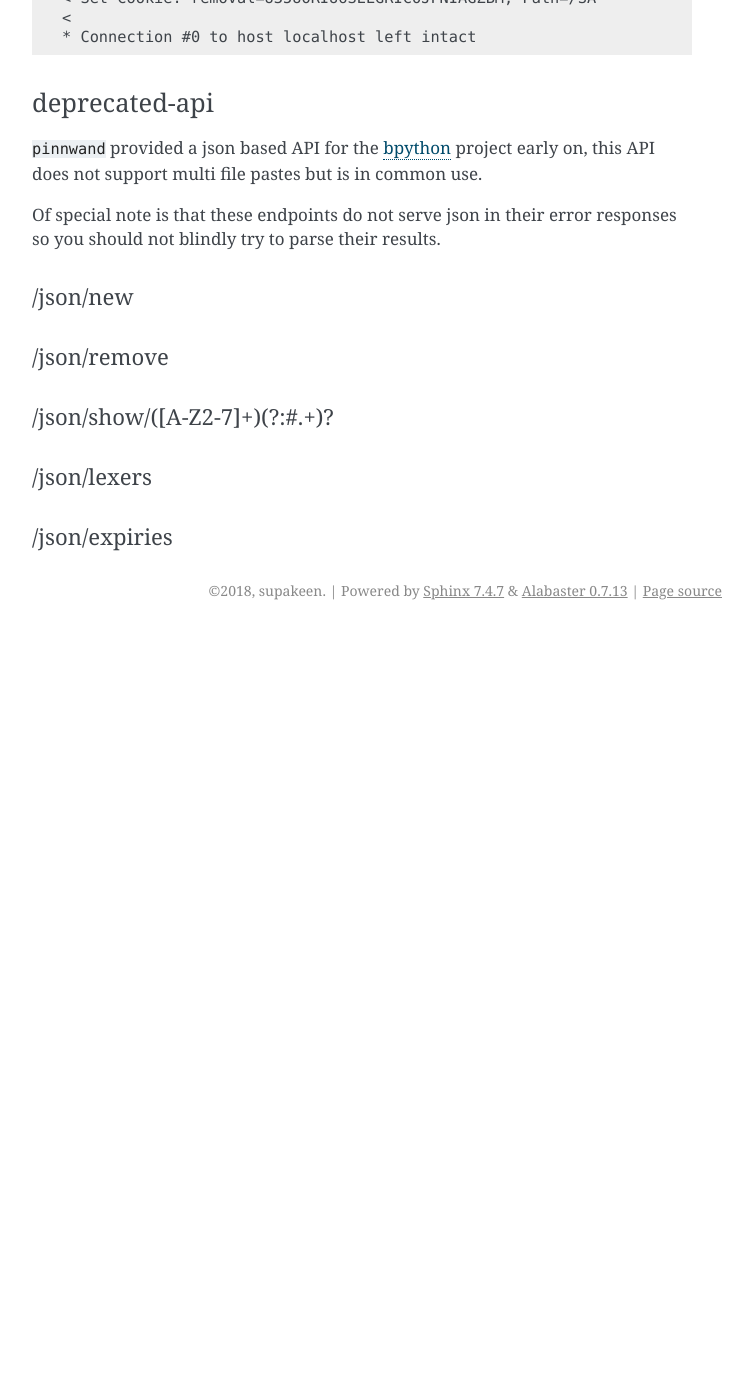
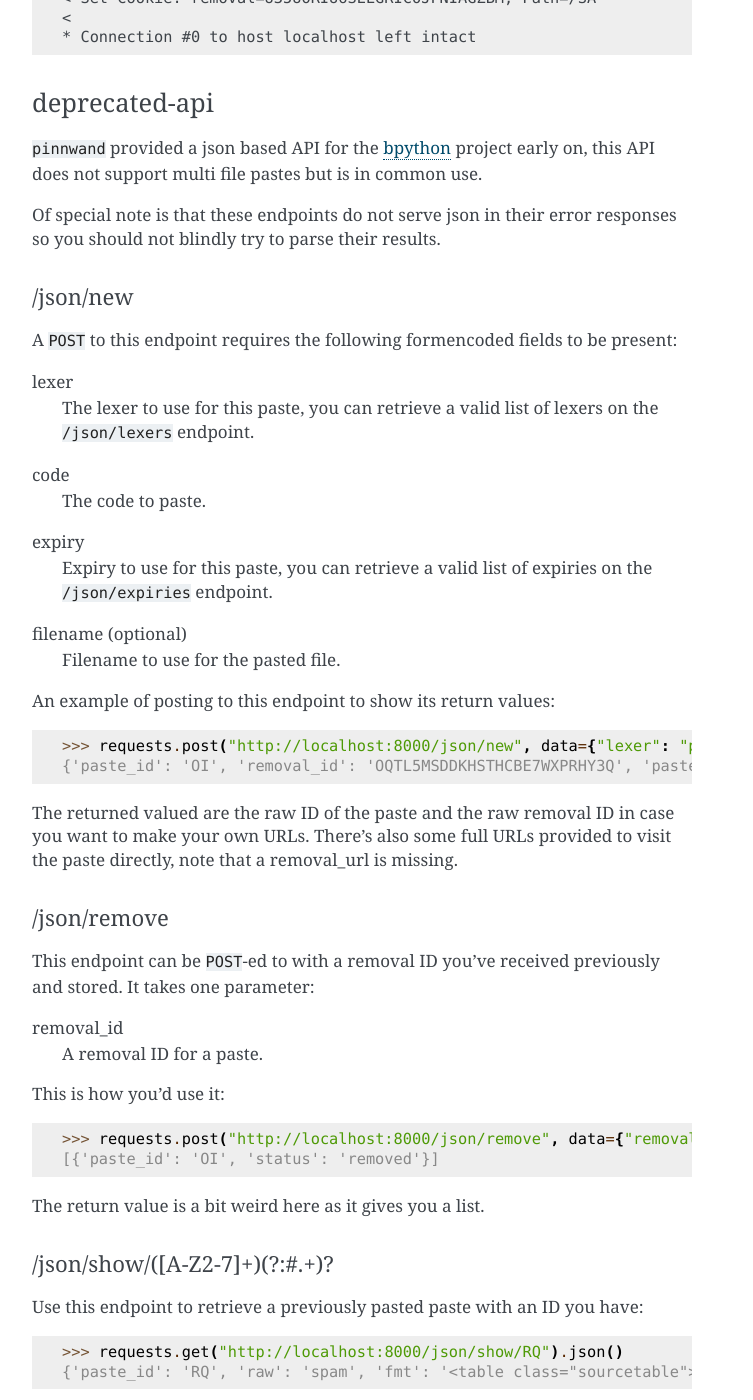
Before and after one commit to supakeen/pinnwand, a Sphinx documentation site: the page built from doc/usage.rst, in a window 1280 px wide and 1400 px high, scrolled down 3678 px. Shown: the whole window, without its empty margins (388-1141 px from the left). Built offline with Sphinx 7.4.7, drawn with Linux system fonts in a browser that asks for light colours; before the commit the page ends 4308 px from its top, so only the background shows below that; some of the changed text lies outside the part shown.

Commit message:
Finish up documenting APIs.

```diff
--- a/doc/usage.rst
+++ b/doc/usage.rst
@@ -181,17 +181,68 @@ responses so you should not blindly try to parse their results.
 
 /json/new
 ---------
+A ``POST`` to this endpoint requires the following formencoded fields to be
+present:
+
+lexer
+  The lexer to use for this paste, you can retrieve a valid list of lexers on
+  the ``/json/lexers`` endpoint.
+
+code
+  The code to paste.
+
+expiry
+  Expiry to use for this paste, you can retrieve a valid list of expiries on
+  the ``/json/expiries`` endpoint.
+
+filename (optional)
+  Filename to use for the pasted file.
+
+An example of posting to this endpoint to show its return values::
+
+  >>> requests.post("http://localhost:8000/json/new", data={"lexer": "python", "code": "spam", "expiry": "1day"}).json()
+  {'paste_id': 'OI', 'removal_id': 'OQTL5MSDDKHSTHCBE7WXPRHY3Q', 'paste_url': 'http://localhost:8000/OI', 'raw_url': 'http://localhost:8000/raw/OI'}
+
+The returned valued are the raw ID of the paste and the raw removal ID in case
+you want to make your own URLs. There's also some full URLs provided to visit
+the paste directly, note that a removal_url is missing.
 
 /json/remove
 ------------
+This endpoint can be ``POST``-ed to with a removal ID you've received
+previously and stored. It takes one parameter:
+
+removal_id
+  A removal ID for a paste.
+
+This is how you'd use it::
+
+  >>> requests.post("http://localhost:8000/json/remove", data={"removal_id": "OQTL5MSDDKHSTHCBE7WXPRHY3Q"}).json()
+  [{'paste_id': 'OI', 'status': 'removed'}]
+
+The return value is a bit weird here as it gives you a list.
+
 
 /json/show/([A-Z2-7]+)(?:#.+)?
 ------------------------------
+Use this endpoint to retrieve a previously pasted paste with an ID you have::
+
+  >>> requests.get("http://localhost:8000/json/show/RQ").json()
+  {'paste_id': 'RQ', 'raw': 'spam', 'fmt': '<table class="sourcetable"><tr><td class="linenos"><div class="linenodiv"><pre>1</pre></div></td><td class="code"><div class="source"><pre><span></span><span class="n">spam</span>\n</pre></div>\n</td></tr></table>', 'lexer': 'python', 'expiry': '2020-03-02T13:56:10.622397', 'filename': None}
 
 /json/lexers
 ------------
+List valid lexers for this ``pinnwand`` instance::
+
+  >>> requests.get("http://localhost:8000/json/lexers").json()
+  {"lexer": "Lexer Name", ...}
+
 
 /json/expiries
 --------------
+List valid expiries for this ``pinnwand`` instance::
+
+  >>> requests.get("http://localhost:8000/json/expiries").json()
+  {'1day': '1 day, 0:00:00', '1week': '7 days, 0:00:00'}
 
 .. _bpython: https://bpython-interpreter.org/
```
